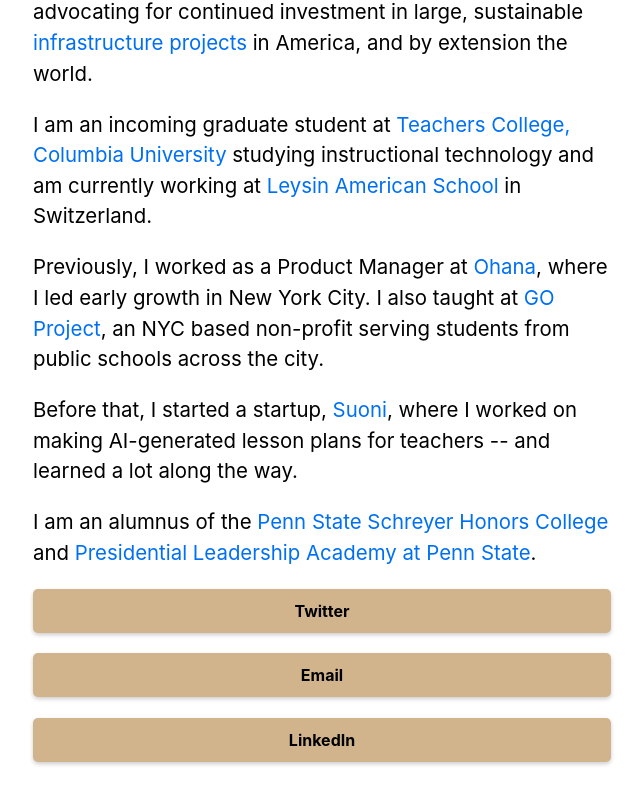
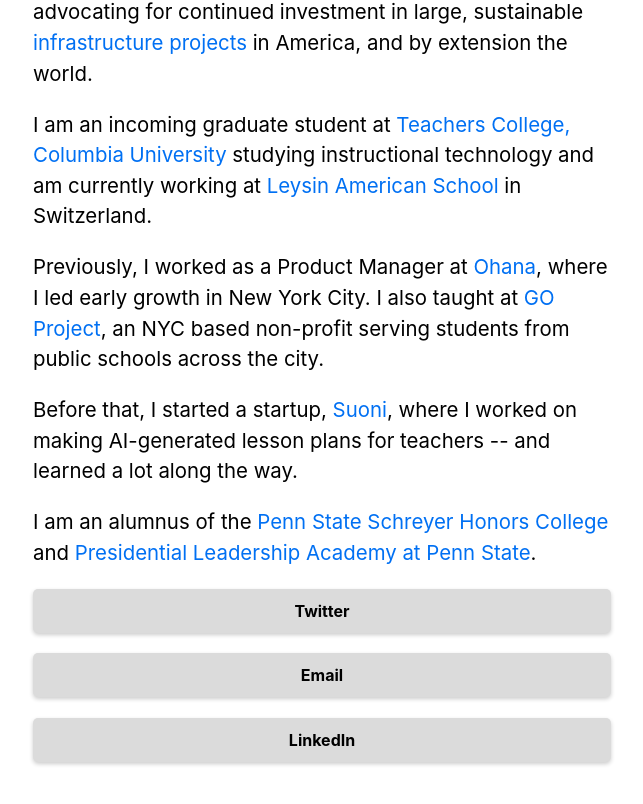
Before and after one commit to dvdhutch/dvdhutch-personal-site, a Next.js app: page / in a window 1280 px wide. Shown: the part 1048-1852 px from the top of the page, without its empty margins (318-961 px from the left). Built offline with nearby package versions, Linux system fonts and the light colour scheme.

Commit message:
Update global.css

```diff
--- a/styles/global.css
+++ b/styles/global.css
@@ -27,7 +27,7 @@ a:hover {
   padding: 10px 20px; /* Add some padding to the button */
   border: 0; /* Remove the default border */
   border-radius: 5px; /* Add rounded corners to the button */
-  background-color: rgb(210, 180, 140); /* Set the background color of the button */
+  background-color: rgb(219, 219, 219); /* Set the background color of the button */
   color: #000; /* Set the text color of the button */
   font-size: 16px; /* Set the font size of the button text */
   font-weight: bold; /* Make the button text bold */
```
